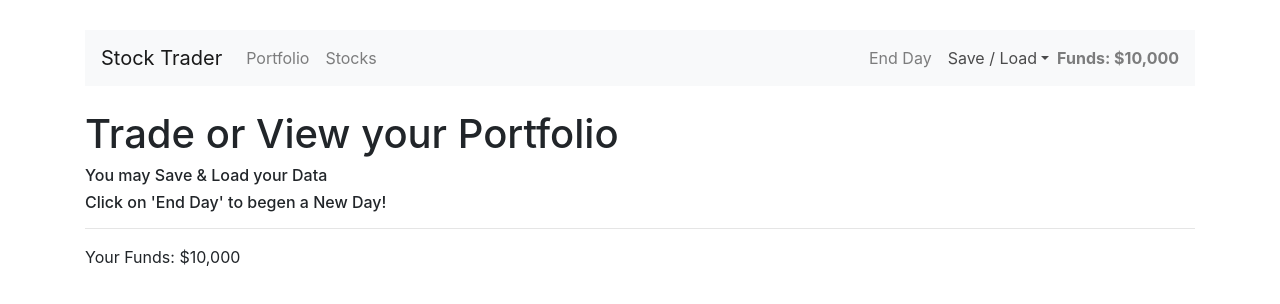
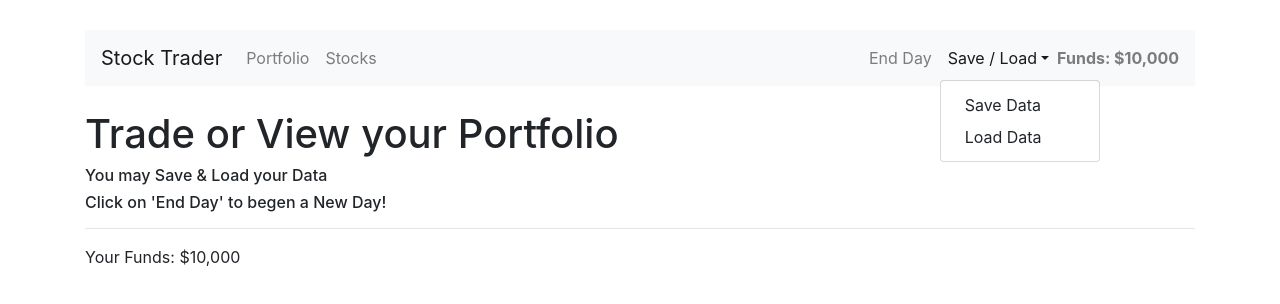
Before and after one commit to cfaguilera20/vue-stock-trader, a Vue app: page / in a window 1280 px wide. Both pictures are taken after a click on the button "Save / Load". Shown: the top 304 px of the page. Built offline with nearby package versions, Linux system fonts and the light colour scheme.

Commit message:
Saving & Fetching Data - Adding a Dropdown

```diff
--- a/src/components/Header.vue
+++ b/src/components/Header.vue
@@ -26,7 +26,11 @@
         <li class="nav-item">
           <a class="nav-link" href="#" @click="endDay">End Day</a>
         </li>
-        <li class="nav-item dropdown">
+        <li
+          class="nav-item dropdown"
+          :class="{show: isDropdownOpen}"
+          @click="isDropdownOpen = !isDropdownOpen"
+        >
           <a
             class="nav-link dropdown-toggle"
             href="#"
@@ -34,9 +38,13 @@
             role="button"
             data-toggle="dropdown"
             aria-haspopup="true"
-            aria-expanded="false"
+            :aria-expanded="isDropdownOpen"
           >Save / Load</a>
-          <div class="dropdown-menu" aria-labelledby="navbarDropdown">
+          <div
+            class="dropdown-menu"
+            :class="{show: isDropdownOpen}"
+            aria-labelledby="navbarDropdown"
+          >
             <a class="dropdown-item" href="#">Save Data</a>
             <a class="dropdown-item" href="#">Load Data</a>
           </div>
@@ -52,6 +60,11 @@
 import { mapActions } from "vuex";
 
 export default {
+  data() {
+    return {
+      isDropdownOpen: false
+    };
+  },
   computed: {
     funds() {
       return this.$store.getters.funds;
```
